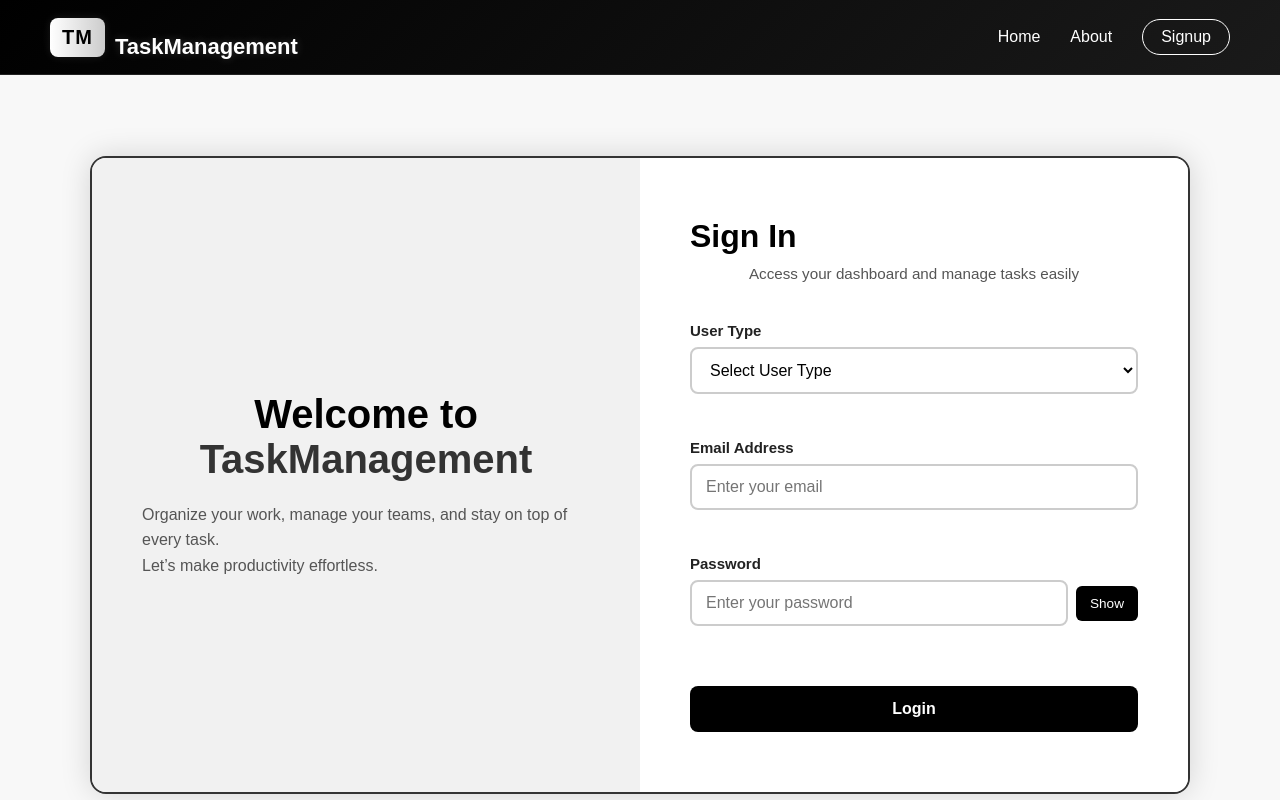
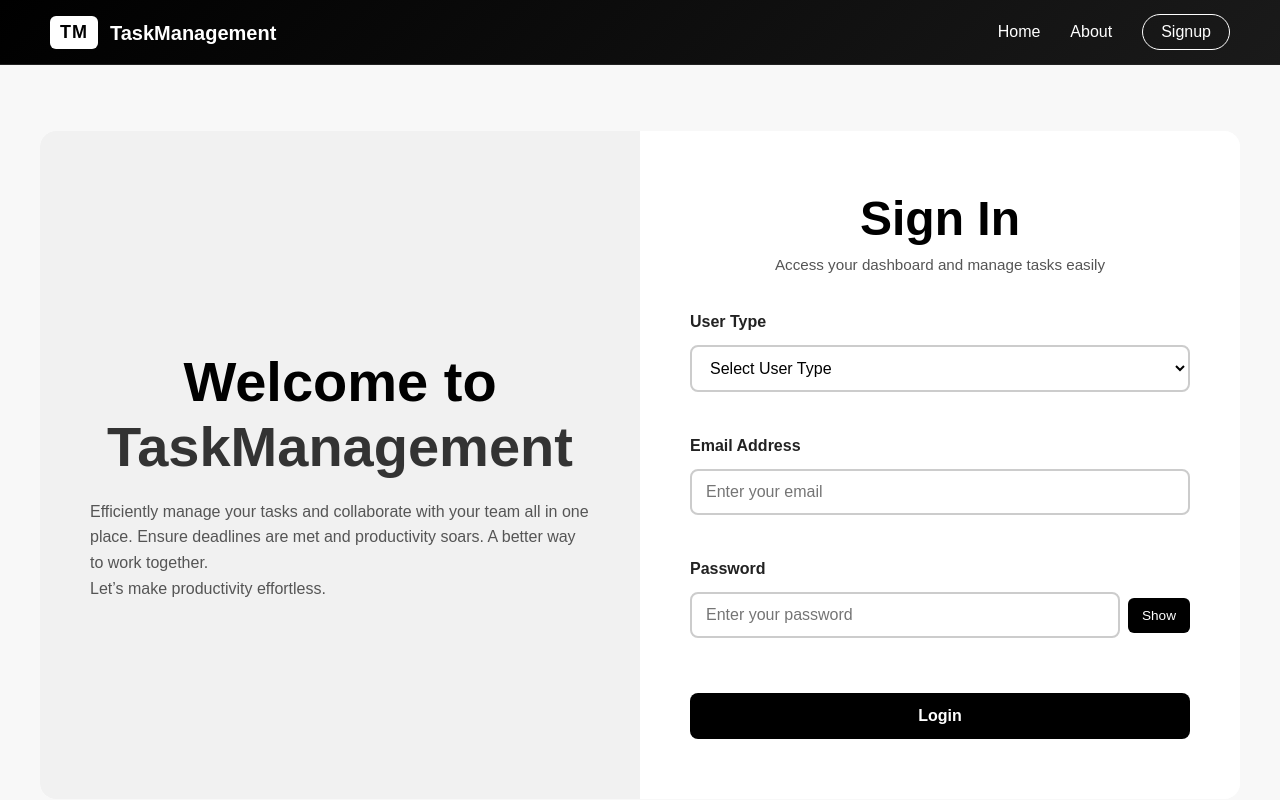
Before and after one commit to jaydeshmukh078/TaskManagementSystem, a React (Vite) app in the folder client/: page /signup in a window 1280 px wide. Shown: the top 800 px of the page. Built offline with nearby package versions, Linux system fonts and the light colour scheme.

Commit message:
miner changes

```diff
--- a/client/src/admin/AdminDashBoard.jsx
+++ b/client/src/admin/AdminDashBoard.jsx
@@ -1,5 +1,5 @@
 import { Link, Outlet } from "react-router-dom";
-import { FiUserPlus, FiFileText, FiClipboardList, FiLogOut } from "react-icons/fi";
+import { FiUserPlus, FiFileText, FiLogOut, FiClipboard } from "react-icons/fi";
 import "../css/AdminDashBoard.css";
 
 const AdminDashBoard = () => {
@@ -27,7 +27,7 @@ const AdminDashBoard = () => {
           </Link>
 
           <Link to="assign-task">
-            <FiClipboardList size={18} /> &nbsp; Assign Task
+            <FiClipboard size={18} /> &nbsp; Assign Task
           </Link>
 
           <Link to="see-reports">
--- a/client/src/admin/CreateUser.jsx
+++ b/client/src/admin/CreateUser.jsx
@@ -29,10 +29,9 @@ const CreateUser = () => {
 
     try {
       const api = `${import.meta.env.VITE_BACKEND_URL}/admin/usercreate`;
-      const response = await axios.post(api, input);
-      console.log(response.data);
+      await axios.post(api, input);
 
-      toast.success("✅ User created successfully!", {
+      toast.success("User created successfully!", {
         position: "bottom-right",
         theme: "light",
         autoClose: 3000,
@@ -40,8 +39,7 @@ const CreateUser = () => {
 
       setInput({ empname: "", empemail: "", designation: "" });
     } catch (error) {
-      console.error(error);
-      toast.error("❌ Something went wrong!", {
+      toast.error("Something went wrong!", {
         position: "bottom-right",
         theme: "light",
       });
@@ -49,14 +47,8 @@ const CreateUser = () => {
   };
 
   return (
-    <div className="createuser-container">
-      <div className="createuser-box">
-        <div className="welcome-text">
-          <h1>👋 Welcome, Admin!</h1>
-          <p>
-            Manage your team efficiently by adding new employees to your Task Management System.
-          </p>
-        </div>
+    <div className="createuser-wrapper">
+      <h2 className="form-title">Create New User</h2>
 
       <form onSubmit={handleSubmit} className="createuser-form">
         <div className="form-group">
@@ -105,7 +97,6 @@ const CreateUser = () => {
         </button>
       </form>
     </div>
-    </div>
   );
 };
 
--- a/client/src/css/CreateUser.css
+++ b/client/src/css/CreateUser.css
@@ -1,120 +1,55 @@
-/* === CONTAINER === */
-.createuser-container {
+.createuser-wrapper {
   width: 100%;
-  min-height: 85vh;
-  background-color: #ffffff;
-  display: flex;
-  justify-content: center;
-  align-items: flex-start;
-  padding: 60px 30px;
+  padding: 20px;
+  padding-top: 10px;
 }
 
-/* === FORM CARD === */
-.createuser-box {
-  width: 100%;
-  max-width: 650px;
-  background: #ffffff;
-  border: 2px solid #dcdcdc;
-  border-radius: 12px;
-  padding: 40px 50px;
-  box-shadow: 0 6px 20px rgba(0, 0, 0, 0.05);
-  transition: all 0.3s ease;
+.form-title {
+  text-align: center;
+  margin-bottom: 25px;
+  font-size: 26px;
+  font-weight: 600;
 }
 
-.createuser-box:hover {
-  box-shadow: 0 8px 30px rgba(0, 0, 0, 0.08);
-  transform: translateY(-3px);
-}
-
-/* === WELCOME SECTION === */
-.welcome-text {
-  text-align: center;
-  margin-bottom: 30px;
-}
-
-.welcome-text h1 {
-  font-size: 26px;
-  color: #111111;
-  margin-bottom: 8px;
-  font-weight: 700;
-}
-
-.welcome-text p {
-  font-size: 14px;
-  color: #555555;
-}
-
-/* === FORM === */
+/* Clean form layout, NO BORDER */
 .createuser-form {
+  max-width: 500px;
+  margin: auto;
   display: flex;
   flex-direction: column;
-  gap: 22px;
+  gap: 18px;
+  padding: 10px 0; /* light spacing only */
 }
 
 .form-group {
   display: flex;
   flex-direction: column;
+  gap: 6px;
 }
 
-label {
-  font-size: 15px;
-  font-weight: 600;
-  margin-bottom: 8px;
-  color: #222222;
+.form-group label {
+  font-weight: 500;
 }
 
-input,
-select {
-  padding: 12px 15px;
-  border: 2px solid #cccccc;
-  border-radius: 8px;
-  background-color: #fafafa;
-  color: #000000;
+.form-group input,
+.form-group select {
+  padding: 10px 14px;
+  border: 1px solid #ccc; /* keep normal input border */
+  border-radius: 6px;
   font-size: 15px;
-  transition: all 0.3s ease;
 }
 
-input:focus,
-select:focus {
-  border-color: #000000;
-  background-color: #ffffff;
-  outline: none;
-}
-
-/* === BUTTON === */
 .submit-btn {
-  margin-top: 15px;
-  background-color: #000000;
-  color: #ffffff;
+  background: black;
+  color: white;
   border: none;
-  padding: 12px 25px;
-  border-radius: 8px;
+  padding: 12px;
+  border-radius: 6px;
   font-size: 16px;
-  font-weight: 600;
   cursor: pointer;
-  transition: all 0.3s ease;
+  margin-top: 10px;
 }
 
 .submit-btn:hover {
-  background-color: #333333;
-  transform: translateY(-2px);
+  opacity: 0.9;
 }
-
-/* === RESPONSIVE === */
-@media (max-width: 768px) {
-  .createuser-box {
-    padding: 30px 25px;
-  }
-
-  .welcome-text h1 {
-    font-size: 22px;
-  }
-
-  .createuser-box h2 {
-    font-size: 20px;
-  }
-
-  .subtitle {
-    font-size: 13px;
-  }
-}
--- a/client/src/css/Header.css
+++ b/client/src/css/Header.css
@@ -27,29 +27,36 @@ body {
 }
 
 /* Logo section */
+/* Logo section */
 .logo-section {
   display: flex;
-  align-items: center;
-  gap: 10px;
+  align-items: center;      /* vertically align FIX */
+  gap: 12px;
 }
 
+/* Logo box */
 .logo {
-  background: linear-gradient(90deg, #fff, #ccc);
+  background: #fff;
   color: #000;
-  font-weight: bold;
-  font-size: 20px;
-  padding: 8px 12px;
-  border-radius: 8px;
+  font-weight: 700;
+  font-size: 18px;
+  padding: 6px 10px;         /* reduced padding FIX */
+  border-radius: 6px;
   letter-spacing: 1px;
-  box-shadow: 0 0 10px rgba(255, 255, 255, 0.1);
+  display: flex;
+  align-items: center;
+  justify-content: center;
 }
 
+/* Brand name */
 .brand-name {
-  font-size: 22px;
+  font-size: 20px;           /* balanced with logo */
   font-weight: 600;
   color: #fff;
-  text-shadow: 0 0 10px rgba(255, 255, 255, 0.2);
+  line-height: 1;            /* vertical alignment FIX */
+  margin-top: 2px;           /* minor adjust fix */
 }
+
 
 /* Navigation links */
 .nav-links {
--- a/client/src/css/Home.css
+++ b/client/src/css/Home.css
@@ -103,113 +103,6 @@
   box-shadow: 0 10px 35px rgba(0, 0, 0, 0.08);
 }
 
-/* ABOUT SECTION */
-.about-section {
-  margin: 60px auto;
-  max-width: 1000px;
-  padding: 40px;
-  border: 2px solid #000;
-  border-radius: 14px;
-  background: #fff;
-}
-
-.about-title {
-  text-align: center;
-  font-size: 32px;
-  font-weight: 700;
-  margin-bottom: 20px;
-  color: #000;
-}
-
-.about-desc {
-  font-size: 18px;
-  color: #000;
-  text-align: justify;
-  margin-bottom: 40px;
-}
-
-.about-content {
-  display: flex;
-  gap: 40px;
-  align-items: flex-start;
-  justify-content: space-between;
-}
-
-/* LEFT SECTION */
-.about-left {
-  width: 40%;
-  text-align: center;
-}
-
-.creator-img {
-  width: 180px;
-  height: 180px;
-  border-radius: 50%;
-  border: 3px solid #000;
-  object-fit: cover;
-  margin-bottom: 15px;
-}
-
-.creator-name {
-  font-size: 22px;
-  font-weight: 600;
-}
-
-.creator-desc {
-  font-size: 16px;
-  margin-bottom: 20px;
-}
-
-/* Social Links */
-.social-links {
-  display: flex;
-  justify-content: center;
-  gap: 14px;
-  flex-wrap: wrap;
-}
-
-.social-links a {
-  text-decoration: none;
-  border: 2px solid #000;
-  padding: 10px 16px;
-  border-radius: 8px;
-  color: #000;
-  transition: 0.3s;
-}
-
-.social-links a:hover {
-  background: #000;
-  color: #fff;
-}
-
-/* RIGHT SECTION: DASHBOARD */
-.about-right {
-  width: 55%;
-}
-
-.dashboard-title {
-  font-size: 22px;
-  margin-bottom: 12px;
-}
-
-.dashboard-img {
-  width: 100%;
-  border-radius: 10px;
-  border: 2px solid #000;
-}
-
-/* RESPONSIVE */
-@media (max-width: 768px) {
-  .about-content {
-    flex-direction: column;
-    text-align: center;
-  }
-  .about-left, .about-right {
-    width: 100%;
-  }
-}
-
-
 /* === Responsive === */
 @media (max-width: 992px) {
   .hero {
--- a/client/src/css/SignUp.css
+++ b/client/src/css/SignUp.css
@@ -18,11 +18,9 @@
   display: flex;
   background-color: #fff;
   width: 100%;
-  max-width: 1100px;
-  border: 2px solid #333;
+  max-width: 1200px;
   border-radius: 16px;
   overflow: hidden;
-  box-shadow: 0 0 30px rgba(0, 0, 0, 0.15);
 }
 
 /* Left Section */
@@ -36,7 +34,7 @@
 }
 
 .signup-info h1 {
-  font-size: 2.5rem;
+  font-size: 3.5rem;
   color: #000;
   margin-bottom: 20px;
 }
@@ -63,7 +61,8 @@
 }
 
 .signup-form-box h2 {
-  font-size: 2rem;
+  font-size: 3rem;
+  text-align: center;
   margin-bottom: 10px;
   color: #000;
 }
--- a/client/src/pages/Home.jsx
+++ b/client/src/pages/Home.jsx
@@ -1,7 +1,6 @@
 import React from "react";
 import "../css/Home.css";
 import heroImage from "../images/bg6.jpg";
-import { FaTasks, FaUsers, FaChartLine, FaShieldAlt } from "react-icons/fa";
 
 const Home = () => {
   return (
@@ -19,56 +18,6 @@ const Home = () => {
           </p>
         </div>
 
-        {/* ---------------- ABOUT SECTION ---------------- */}
-        <div className="about-section">
-
-          <h2 className="about-title">About This Project</h2>
-
-          <p className="about-desc">
-            Task Management System ek modern web-based platform hai jo task assign,
-            tracking aur reporting ko simple banata hai. Isme Admin tasks assign karta hai
-            aur Employee unka status update karte hain. System productivity badhata hai aur
-            workflow ko organize karta hai.
-          </p>
-
-          <div className="about-content">
-
-            {/* ---- LEFT SECTION: YOUR IMAGE ---- */}
-            <div className="about-left">
-              <img
-                src="/src/assets/jay.png"   // <-- apni image ka naam yaha add karo
-                alt="Jay Deshmukh"
-                className="creator-img"
-              />
-              <h3 className="creator-name">👨‍💻 Jay Deshmukh</h3>
-              <p className="creator-desc">
-                I am a passionate MERN Stack Developer who loves building
-                clean, modern and functional web applications.
-              </p>
-
-              {/* Social Media */}
-              <div className="social-links">
-                <a href="https://github.com/jaydeshmukh078" target="_blank">GitHub</a>
-                <a href="https://linkedin.com/in/yourprofile" target="_blank">LinkedIn</a>
-                <a href="https://instagram.com/yourprofile" target="_blank">Instagram</a>
-              </div>
-            </div>
-
-            {/* ---- RIGHT SECTION: DASHBOARD PREVIEW ---- */}
-            <div className="about-right">
-              <h3 className="dashboard-title">Dashboard Preview</h3>
-
-              <img
-                src="/src/assets/dashboard.png"   // <-- dashboard ka screenshot yaha add karo
-                alt="Dashboard Preview"
-                className="dashboard-img"
-              />
-            </div>
-
-          </div>
-        </div>
-
-
         <div className="hero-image">
           <img src={heroImage} alt="Dashboard Preview" />
         </div>
--- a/client/src/pages/SignUp.jsx
+++ b/client/src/pages/SignUp.jsx
@@ -52,7 +52,8 @@ const Signup = () => {
         <div className="signup-info">
           <h1>Welcome to <span>TaskManagement</span></h1>
           <p>
-            Organize your work, manage your teams, and stay on top of every task.
+            Efficiently manage your tasks and collaborate with your team all in one place.
+            Ensure deadlines are met and productivity soars. A better way to work together.
             <br /> Let’s make productivity effortless.
           </p>
         </div>
```
Also changed, not shown: 1 other file (tests, documents, lock files or other folders). Lines whose indentation alone changed are shown as unchanged.
